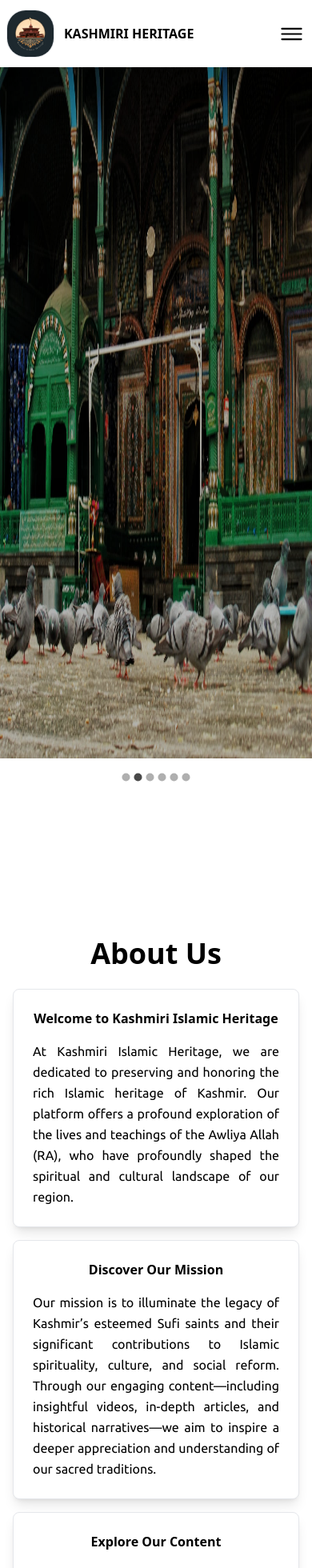
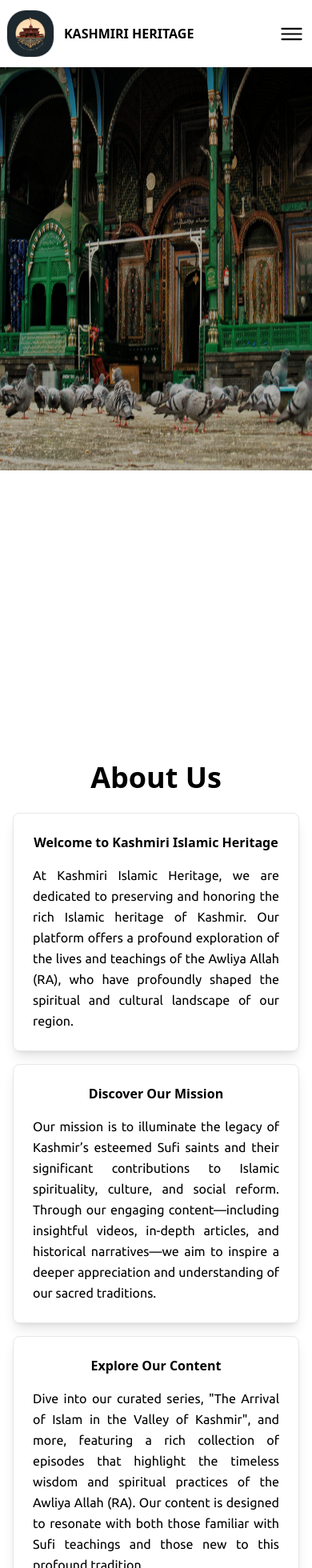
Before and after one commit to sahilajaz/kashmiriheritage, a React (Vite) app: page /about in a window 390 px wide. Shown: the top 1960 px of the page at 80% size. Built offline with nearby package versions, Linux system fonts and the light colour scheme.

Commit message:
carousel

```diff
--- a/src/Components/About.jsx
+++ b/src/Components/About.jsx
@@ -39,14 +39,14 @@
             <div className="carousel-container w-full h-[900px]">
                 <Carousel>
                     {carouselData.map((item) => (
-                        <div key={item.id} className='w-auto sm:w-full sm:h-[900px]'>
+                        <div key={item.id} className='w-full h-[60vh] sm:h-[900px]'>
                             <div className="absolute inset-0 bg-black/30"></div>
-                            <img src={item.pic} alt={`Carousel image ${item.id}`} className='w-auto sm:w-full h-[900px]' />
+                            <img src={item.pic} alt={`Carousel image ${item.id}`} className='w-[100vh] sm:w-full h-[60vh] sm:h-[900px] mt-9 sm:mt-0' />
                         </div>
                     ))}
                 </Carousel>
             </div>
-            <div className="about-container mt-56 px-4">
+            <div className="about-container mt-1 sm:mt-56 px-4">
            <h1 className='text-center text-4xl mb-6 font-extrabold'>About Us</h1>
             {
                 aboutUsArray.map((item , index) => (
--- a/src/Components/BlogRead.jsx
+++ b/src/Components/BlogRead.jsx
@@ -36,14 +36,14 @@
       post.map((postItem, index) => (
         <div key={index} className=''>
           <h1 className='text-sm sm:text-3xl font-extrabold text-center mb-10 sm:underline'>{postItem.data.title}</h1>
-          <div className='w-full h-[800px] flex justify-center mb-10'>
+          <div className='w-full mb-3 sm:h-[800px] flex justify-center sm:mb-10'>
           <img
             src={postItem.data.photo}
             alt="Blog Post"
-            className='h-[800px] w-[800px]'
+            className='h-[60vh] sm:h-[800px] w-[800px]'
           />
           </div>
-          <p className='px-20 text-justify font-ubuntu leading-6 sm:leading-9  sm:tracking-wide'>{postItem.data.body}</p>
+          <p className='px-4 sm:px-20 text-justify font-ubuntu leading-6 sm:leading-9  sm:tracking-wide'>{postItem.data.body}</p>
         </div>
       ))
     ) : (
```
